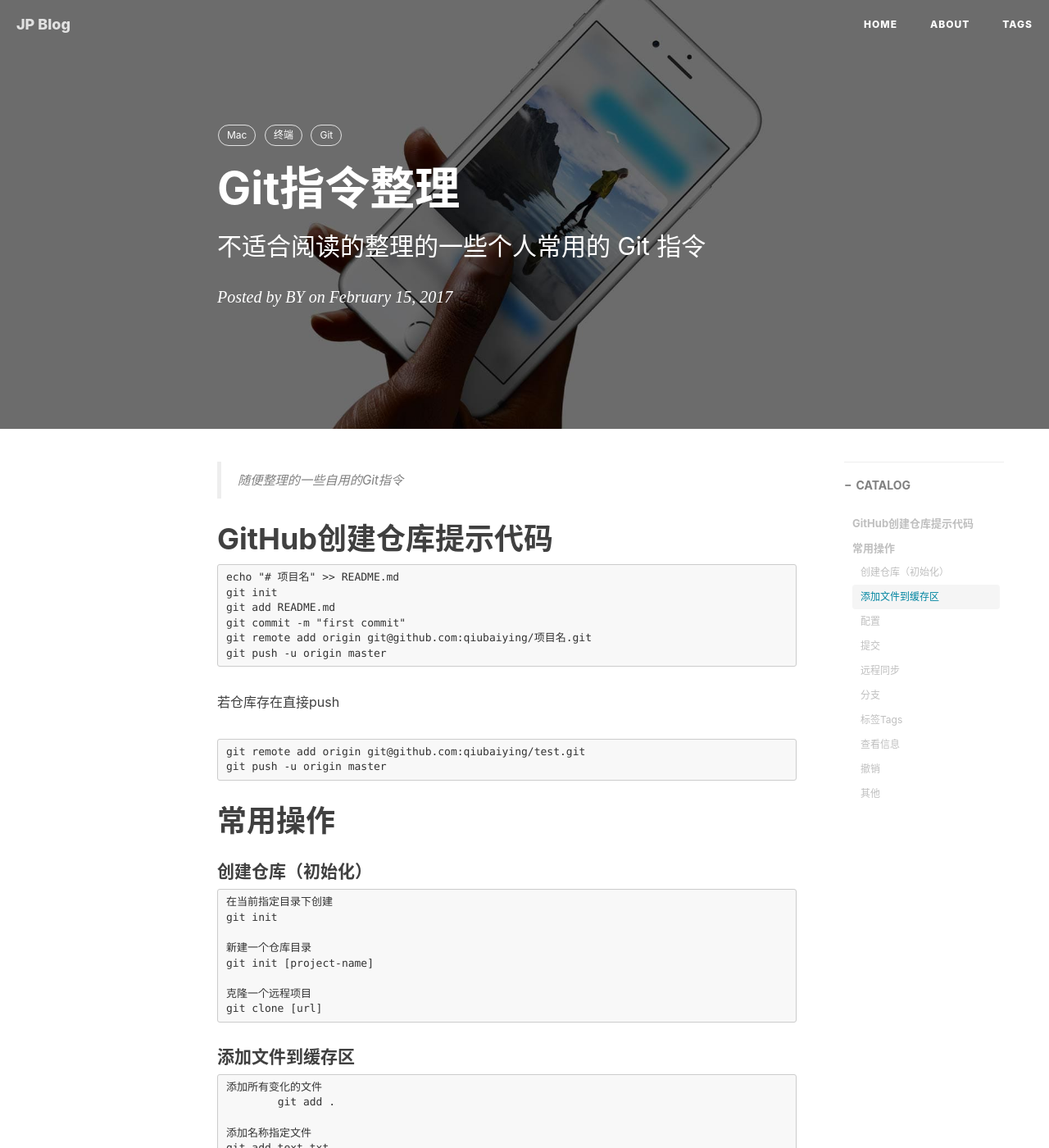
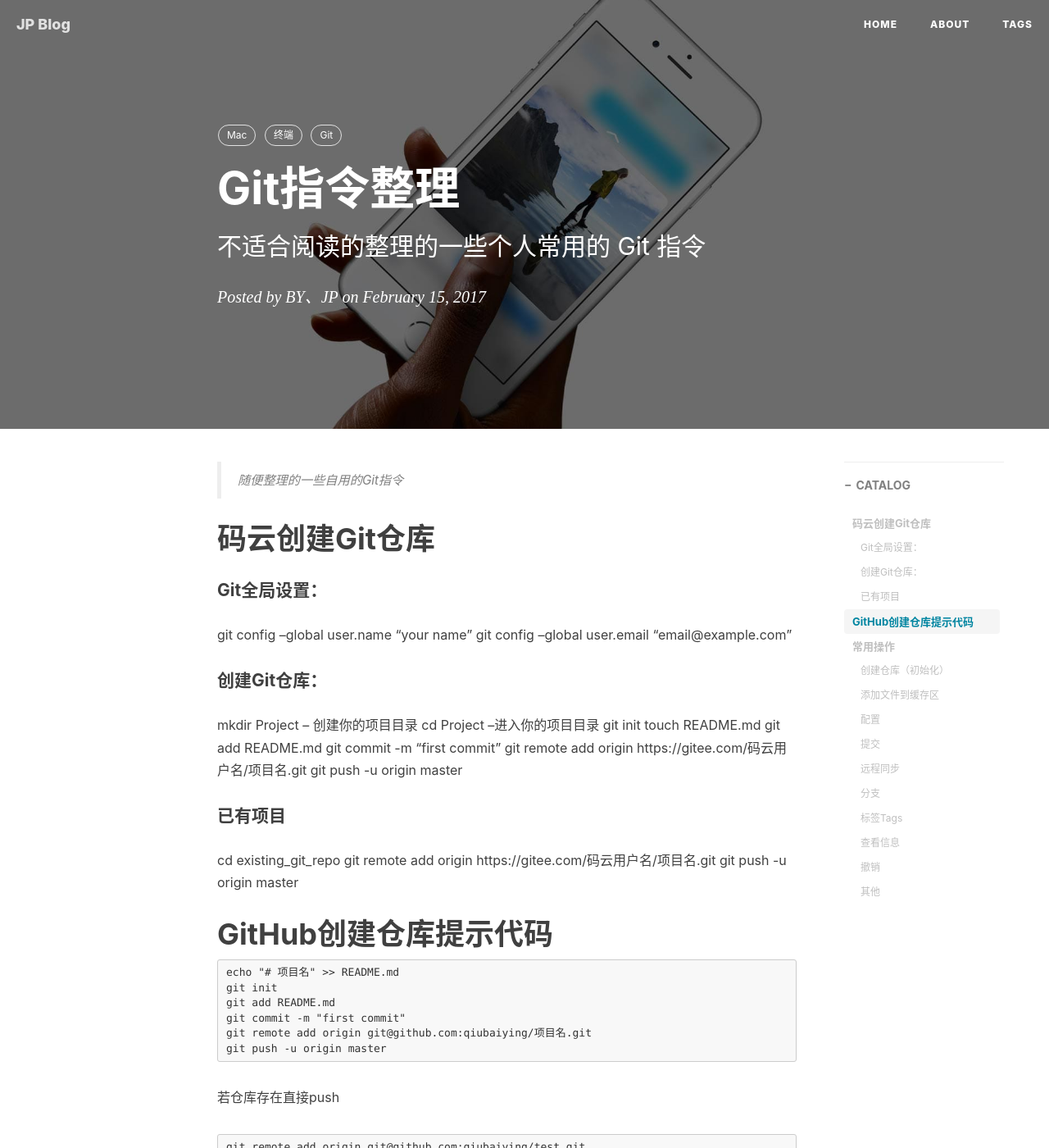
Before and after one commit to hongjiapeng/hongjiapeng.github.io, a Jekyll site: the page built from _posts/2017-02-15-Git指令整理.md, in a window 1280 px wide and 1400 px high. Shown: the whole window at 82% size. Built offline with Jekyll 4.4.1, drawn with Linux system fonts in a browser that asks for light colours; nearby versions of some CDN libraries; comment, search, counter and statistics services are not loaded.

Commit message:
add blog

```diff
--- a/_posts/2017-02-15-Git指令整理.md
+++ b/_posts/2017-02-15-Git指令整理.md
@@ -3,7 +3,7 @@ layout:     post
 title:      Git指令整理
 subtitle:   不适合阅读的整理的一些个人常用的 Git 指令
 date:       2017-02-15
-author:     BY
+author:     BY、JP
 header-img: img/post-bg-ios9-web.jpg
 catalog: true
 tags:
@@ -14,6 +14,29 @@ tags:
 
 >随便整理的一些自用的Git指令
 
+# 码云创建Git仓库
+
+#### Git全局设置：
+
+git config --global user.name "your name"
+git config --global user.email "email@example.com"
+
+#### 创建Git仓库：
+
+mkdir Project -- 创建你的项目目录
+cd Project --进入你的项目目录
+git init
+touch README.md
+git add README.md
+git commit -m "first commit"
+git remote add origin https://gitee.com/码云用户名/项目名.git
+git push -u origin master
+
+#### 已有项目
+
+cd existing_git_repo
+git remote add origin https://gitee.com/码云用户名/项目名.git
+git push -u origin master
 
 # GitHub创建仓库提示代码
 
```
